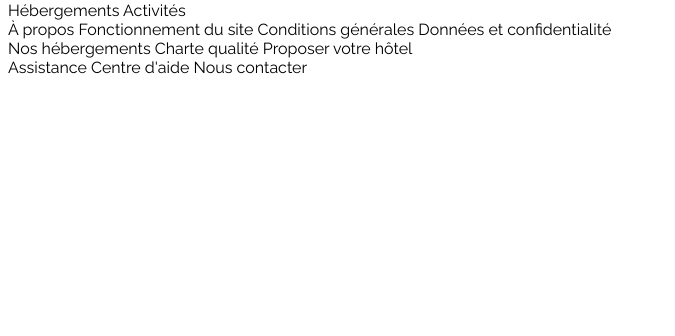
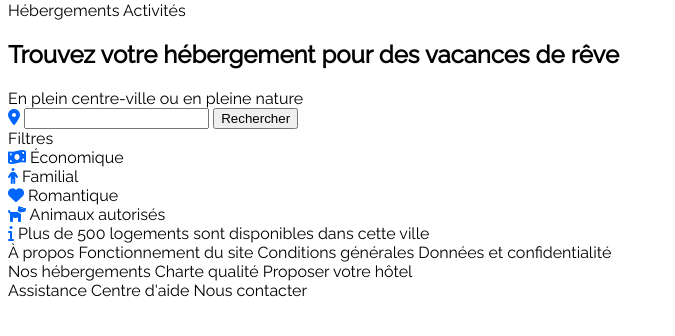
Before and after one commit to Aurelio-One/p1, a plain HTML site: page index.html in a window 1280 px wide. Shown: the part 30-366 px from the top of the page, without its empty margins (0-675 px from the left). Drawn offline with Linux system fonts and the light colour scheme.

Commit message:
search section markup

```diff
--- a/index.html
+++ b/index.html
@@ -25,6 +25,40 @@
         </nav>
       </header>
       <main>
+        <section>
+          <h1>Trouvez votre hébergement pour des vacances de rêve</h1>
+          <span>En plein centre-ville ou en pleine nature</span>
+          <form>
+            <i class="fa-solid fa-location-dot"></i>
+            <input type="text" id="destination" name="destination" />
+            <input type="submit" value="Rechercher" />
+          </form action="" method="get">
+          <div>
+            <div>
+              <span>Filtres</span>
+            </div>
+            <div>
+              <i class="fa-sharp fa-solid fa-money-bill-wave"></i>
+              <span>Économique</span>
+            </div>
+            <div>
+              <i class="fa-solid fa-person"></i>
+              <span>Familial</span>
+            </div>
+            <div>
+              <i class="fa-solid fa-heart"></i>
+              <span>Romantique</span>
+            </div>
+            <div>
+              <i class="fa-solid fa-dog"></i>
+              <span>Animaux autorisés</span>
+            </div>
+          </div>
+          <div>
+            <i class="fa-solid fa-info"></i>
+            <span>Plus de 500 logements sont disponibles dans cette ville</span>
+          </div>
+        </section>
         <section>
           <article></article>
         </section>
```
Lines whose indentation alone changed are shown as unchanged.
